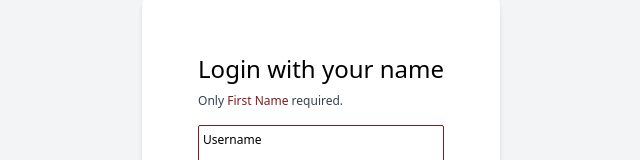
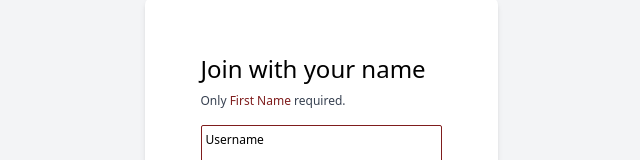
Before and after one commit to sharmaeklavya/chatter-app, a React (Create React App) app: page /login in a window 1280 px wide. Shown: the part 219-379 px from the top of the page, without its empty margins (319-959 px from the left). Built offline with nearby package versions, Linux system fonts and the light colour scheme.

Commit message:
socketio chat app

```diff
--- a/src/comps/Login.js
+++ b/src/comps/Login.js
@@ -16,7 +16,7 @@ function Login() {
   return (
     <div className="h-screen w-screen grid place-content-center bg-gray-100">
       <div className="form-container p-14 rounded-lg shadow-md bg-white">
-        <h1 className="text-2xl ">Login with your name</h1>
+        <h1 className="text-2xl ">Join with your name</h1>
         <p className="text-xs font-light text-gray-700 mt-2">
           Only <span className="text-red-900 text-medium">First Name </span>
           required.
@@ -57,7 +57,6 @@ function Login() {
               <option value="selectroom" disabled>
                 Select a room
               </option>
-              <option value="C">C</option>
               <option value="C++">C++</option>
               <option value="Ruby">Ruby</option>
               <option value="Java">Java</option>
```
